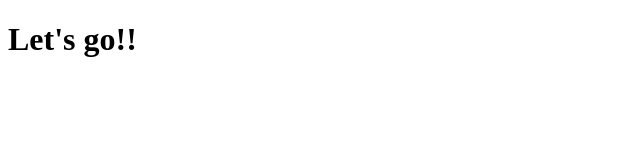
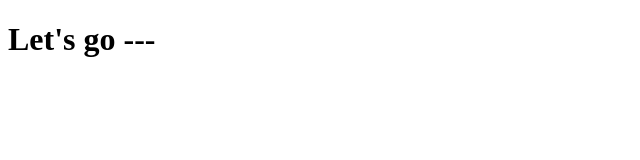
Before and after one commit to mar1205/clone-tabnews-exercicio, a Next.js app: page / in a window 1280 px wide. Shown: the top 160 px of the page, without its empty margins (0-640 px from the left). Built offline with nearby package versions, Linux system fonts and the light colour scheme.

Commit message:
mudei a mensagem

```diff
--- a/pages/index.js
+++ b/pages/index.js
@@ -1,4 +1,4 @@
 function Home(){
-    return <h1>Let's go!!</h1>
+    return <h1>Let's go ---</h1>
 }
 export default Home;
```
